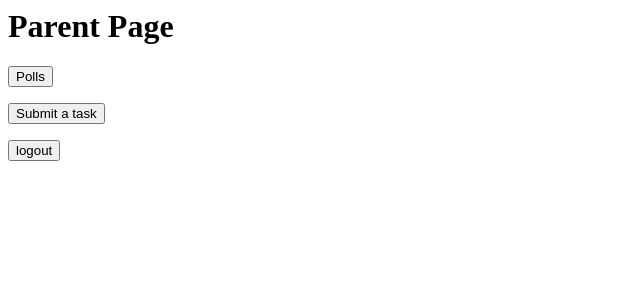
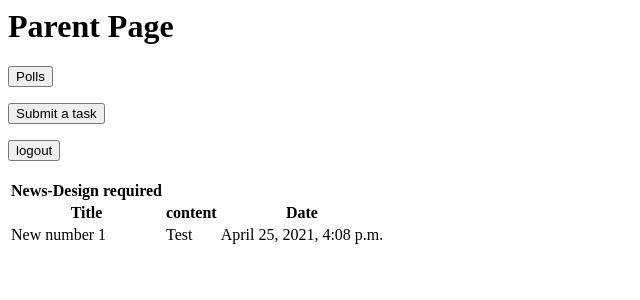
Before and after one commit to oshrey16/gan_yeladim, a Django app: page /parentsPage/ in a window 1280 px wide. Shown: the top 300 px of the page, without its empty margins (0-640 px from the left). Run offline with Django 3.2, Linux system fonts and the light colour scheme; a user stored in the database is signed in; data comes from the database, SQL or seed files in the repository.

Commit message:
BSPM2021T23-26 parentes can see news on system & update DB bugs

```diff
--- a/homePage/models.py
+++ b/homePage/models.py
@@ -55,8 +55,8 @@ class Meeting(models.Model):
 
 class News(models.Model):
 	ticket_id = models.AutoField(primary_key=True)
-	titel = models.CharField(max_length=200)
+	title = models.CharField(max_length=200)
 	content = models.TextField()
 	ticket_date = models.DateTimeField(auto_now_add=True,auto_created=True)
 	def __str__(self):
-		return str(self.ticket_id) + "-" + self.titel
+		return str(self.ticket_id) + "-" + self.title
--- a/homePage/tests.py
+++ b/homePage/tests.py
@@ -18,7 +18,7 @@ class KidTestCase(TestCase):
         subject.objects.create(nameSubject="testSub",songs="songtest",selfTasks="testTasks")
 
         #Create News
-        News.objects.create(titel="TestNews",content="TestTestTest")
+        News.objects.create(title="TestNews",content="TestTestTest")
 
     def test_kid(self):
         kid1 = kid.objects.get(id=123)
@@ -45,8 +45,8 @@ class KidTestCase(TestCase):
 
     def test_News(self):
         for x in News.objects.all():
-            if(x.titel=="TestNews"):
-                self.assertEqual(x.titel,"TestNews")
+            if(x.title=="TestNews"):
+                self.assertEqual(x.title,"TestNews")
                 self.assertEqual(x.content,"TestTestTest")
                 date = datetime.datetime(1900,1,1)
                 #x.ticket_date = date
--- a/parentsPage/views.py
+++ b/parentsPage/views.py
@@ -4,11 +4,13 @@ from django.contrib.auth.decorators import login_required
 from .forms import subForm
 from django.urls import reverse
 from parentsPage.models import submission
-from homePage.models import Question, Choice
+from homePage.models import Question, Choice , News
 
 @login_required(login_url='/accounts/login/')
 def index(request):
-    return render(request,"parentsPage.html")
+    news = News.objects.all()
+    con = {'news':news}
+    return render(request,"parentsPage.html",con)
 
 def submissionsParent(request):
     return render(request,"submissionsParent.html")
--- a/templates/parentsPage.html
+++ b/templates/parentsPage.html
@@ -13,7 +13,7 @@
     function polls() {
     location.replace("http://127.0.0.1:8000/parentsPage/polls")
     }
-</script>
+    </script>
     <p></p>
 
 
@@ -22,7 +22,7 @@
     function mysubmissions() {
     location.replace("http://127.0.0.1:8000/parentsPage/upload_file")
     }
-</script>
+    </script>
 
     <p></p>
 
@@ -31,10 +31,27 @@
 	function myFunction() {
 	location.replace("http://127.0.0.1:8000/accounts/login/")
 	}
+    </script>
 
+    <br><br>
+    <table>
+    <tr>
+        <th>News-Design required</th>
+    </tr>
+    <tr>
+        <th>Title</th>
+        <th>content</th>
+        <th>Date</th>
+    </tr>
+    <tr>
+        {% for q in news %}
+        <td>{{q.title}}</td>
+        <td>{{q.content}}</td>
+        <td>{{q.ticket_date}}</td>
+        {% endfor %}
+    </tr>
+    </table>
 
-
-</script>
 </body>
 
 </html>
```
Also changed, not shown: db.sqlite3, homePage/migrations/0008_news.py, homePage/migrations/0012_auto_20210425_1901.py (added).
